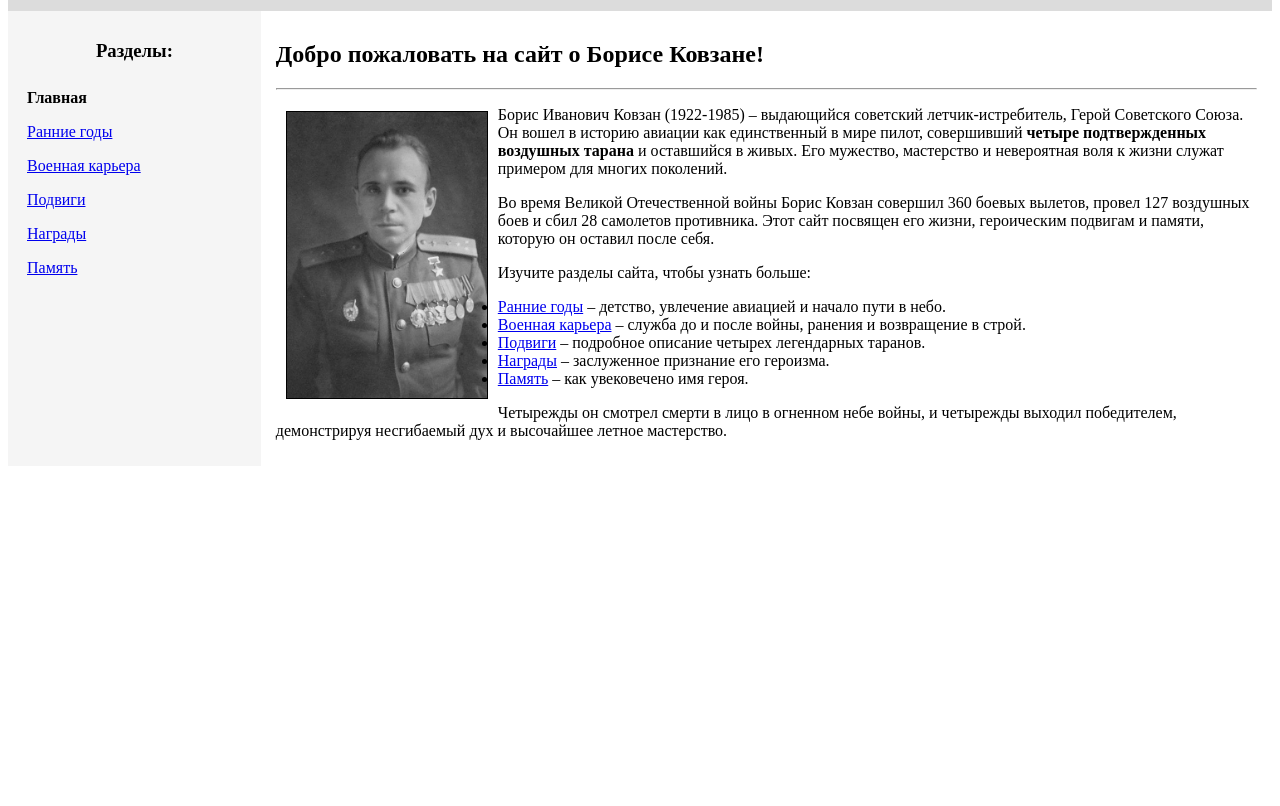
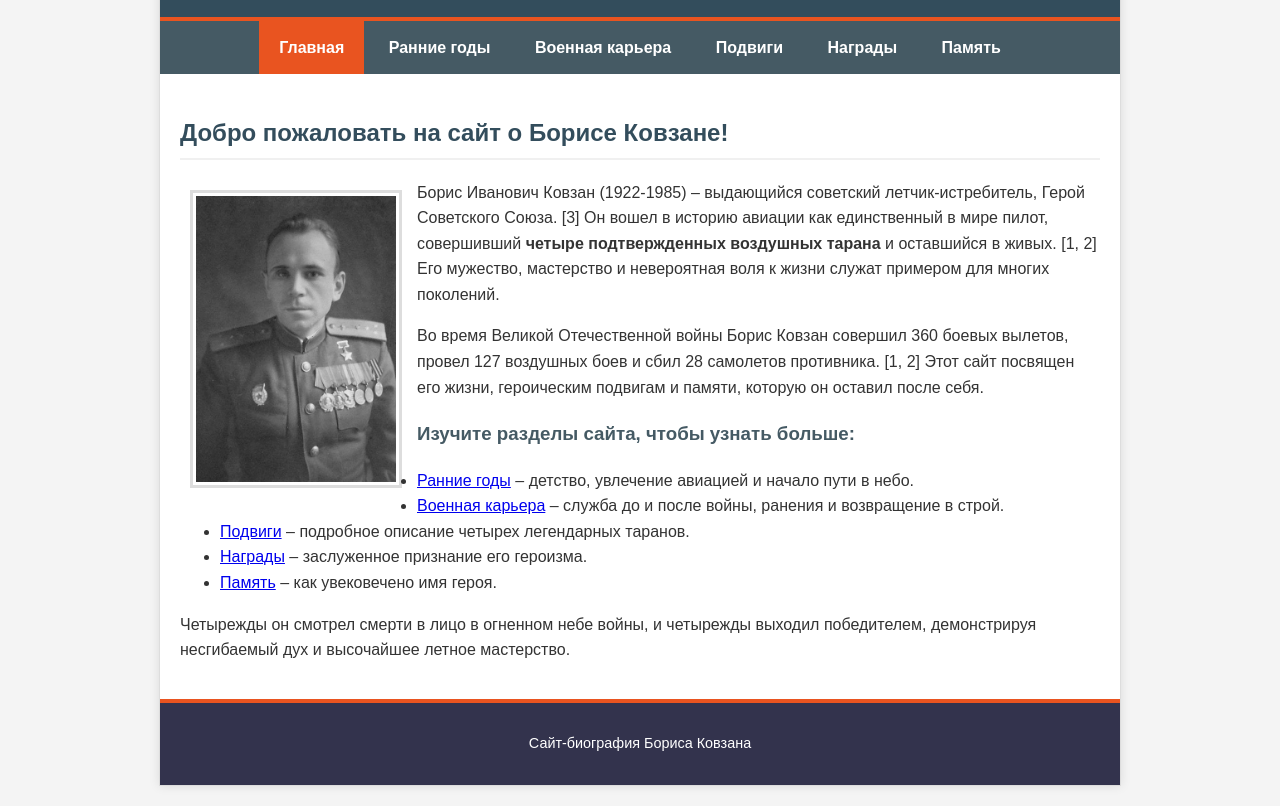
Before and after one commit to Arkasha335/Boris-Kovzan-Hero, a plain HTML site: page index.html in a window 1280 px wide. Shown: the part 144-950 px from the top of the page. Before the commit the page ends 800 px from the top, so only its background shows below. Drawn offline with Linux system fonts and the light colour scheme.

Commit message:
Update index.html

```diff
--- a/index.html
+++ b/index.html
@@ -3,41 +3,62 @@
 <head>
     <meta http-equiv="Content-Type" content="text/html; charset=utf-8">
     <title>Борис Ковзан - Главная</title>
+    <style type="text/css">
+        body{font-family:Arial,sans-serif;line-height:1.6;margin:0;padding:0;background-color:#f4f4f4;color:#333}
+        .container{width:80%;max-width:960px;margin:20px auto;background-color:#fff;padding:0;border:1px solid #ddd;box-shadow:0 0 10px rgba(0,0,0,0.1)}
+        .header{background-color:#334d5c;color:#fff;padding:20px;text-align:center;border-bottom:4px solid #e95420}
+        .header h1{margin:0;font-size:2.5em}
+        .header h2{margin:5px 0 0;font-size:1.2em;font-weight:normal}
+        .navbar{background-color:#455a64;padding:0;text-align:center}
+        .navbar ul{list-style-type:none;margin:0;padding:0;overflow:hidden}
+        .navbar li{display:inline-block}
+        .navbar a{display:block;color:white;text-align:center;padding:14px 20px;text-decoration:none;font-weight:bold}
+        .navbar a:hover{background-color:#546e7a}
+        .navbar .active a{background-color:#e95420;color:white}
+        .main-content{padding:20px}
+        .main-content h2{color:#334d5c;border-bottom:2px solid #f0f0f0;padding-bottom:5px}
+        .main-content h3{color:#455a64}
+        .main-content img.inline-image{border:3px solid #ddd;padding:3px;margin:10px;max-width:100%;height:auto}
+        .main-content img.align-left{float:left;margin-right:15px;margin-bottom:10px}
+        .main-content img.align-right{float:right;margin-left:15px;margin-bottom:10px}
+        .styled-table{width:100%;border-collapse:collapse;margin:20px 0;font-size:0.9em}
+        .styled-table th,.styled-table td{border:1px solid #ddd;padding:8px 12px;text-align:left}
+        .styled-table th{background-color:#f0f0f0;color:#333;font-weight:bold}
+        .styled-table tr:nth-child(even){background-color:#f9f9f9}
+        .footer{text-align:center;padding:15px;background-color:#33334d;color:white;font-size:0.9em;margin-top:0; border-top: 4px solid #e95420;}
+        /* Если будете использовать фоновые изображения: */
+        /* body { background-image: url('subtle_background.png'); } */
+        /* .header { background-image: url('header_background.jpg'); background-size: cover; background-position: center; } */
+    </style>
 </head>
 <body>
-
-<table width="100%" border="0" cellpadding="10" cellspacing="0">
-    <tr>
-        <td colspan="2" bgcolor="#DCDCDC" align="center">
+    <div class="container">
+        <div class="header">
             <h1>Борис Иванович Ковзан</h1>
             <h2>Легендарный летчик-истребитель</h2>
-        </td>
-    </tr>
-    <tr>
-        <td width="20%" bgcolor="#F5F5F5" valign="top">
-            <h3 align="center">Разделы:</h3>
-            <table width="100%" border="0" cellpadding="7" cellspacing="2">
-                <tr><td><b>Главная</b></td></tr>
-                <tr><td><a href="early_years.html">Ранние годы</a></td></tr>
-                <tr><td><a href="military_career.html">Военная карьера</a></td></tr>
-                <tr><td><a href="feats.html">Подвиги</a></td></tr>
-                <tr><td><a href="awards.html">Награды</a></td></tr>
-                <tr><td><a href="memory.html">Память</a></td></tr>
-            </table>
-        </td>
-        <td width="80%" valign="top" bgcolor="#FFFFFF" style="padding-left: 15px; padding-right: 15px;">
+        </div>
+
+        <div class="navbar">
+            <ul>
+                <li class="active"><a href="index.html">Главная</a></li>
+                <li><a href="early_years.html">Ранние годы</a></li>
+                <li><a href="military_career.html">Военная карьера</a></li>
+                <li><a href="feats.html">Подвиги</a></li>
+                <li><a href="awards.html">Награды</a></li>
+                <li><a href="memory.html">Память</a></li>
+            </ul>
+        </div>
+
+        <div class="main-content">
             <h2>Добро пожаловать на сайт о Борисе Ковзане!</h2>
-            <hr>
             <p>
-                <img src="kovzan_portrait.jpg" alt="Портрет Бориса Ковзана" width="200" align="left" hspace="10" vspace="5" border="1">
-                Борис Иванович Ковзан (1922-1985) – выдающийся советский летчик-истребитель, Герой Советского Союза. Он вошел в историю авиации как единственный в мире пилот, совершивший <b>четыре подтвержденных воздушных тарана</b> и оставшийся в живых. Его мужество, мастерство и невероятная воля к жизни служат примером для многих поколений.
+                <img src="kovzan_portrait.jpg" alt="Портрет Бориса Ковзана" width="200" class="inline-image align-left">
+                Борис Иванович Ковзан (1922-1985) – выдающийся советский летчик-истребитель, Герой Советского Союза. [3] Он вошел в историю авиации как единственный в мире пилот, совершивший <b>четыре подтвержденных воздушных тарана</b> и оставшийся в живых. [1, 2] Его мужество, мастерство и невероятная воля к жизни служат примером для многих поколений.
             </p>
             <p>
-                Во время Великой Отечественной войны Борис Ковзан совершил 360 боевых вылетов, провел 127 воздушных боев и сбил 28 самолетов противника. Этот сайт посвящен его жизни, героическим подвигам и памяти, которую он оставил после себя.
+                Во время Великой Отечественной войны Борис Ковзан совершил 360 боевых вылетов, провел 127 воздушных боев и сбил 28 самолетов противника. [1, 2] Этот сайт посвящен его жизни, героическим подвигам и памяти, которую он оставил после себя.
             </p>
-            <p>
-                Изучите разделы сайта, чтобы узнать больше:
-            </p>
+            <h3>Изучите разделы сайта, чтобы узнать больше:</h3>
             <ul>
                 <li><a href="early_years.html">Ранние годы</a> – детство, увлечение авиацией и начало пути в небо.</li>
                 <li><a href="military_career.html">Военная карьера</a> – служба до и после войны, ранения и возвращение в строй.</li>
@@ -45,12 +66,14 @@
                 <li><a href="awards.html">Награды</a> – заслуженное признание его героизма.</li>
                 <li><a href="memory.html">Память</a> – как увековечено имя героя.</li>
             </ul>
-            <p>
+            <p style="clear:both;">
                 Четырежды он смотрел смерти в лицо в огненном небе войны, и четырежды выходил победителем, демонстрируя несгибаемый дух и высочайшее летное мастерство.
             </p>
-        </td>
-    </tr>
-</table>
+        </div>
 
+        <div class="footer">
+            <p>Сайт-биография Бориса Ковзана</p>
+        </div>
+    </div>
 </body>
 </html>
```
